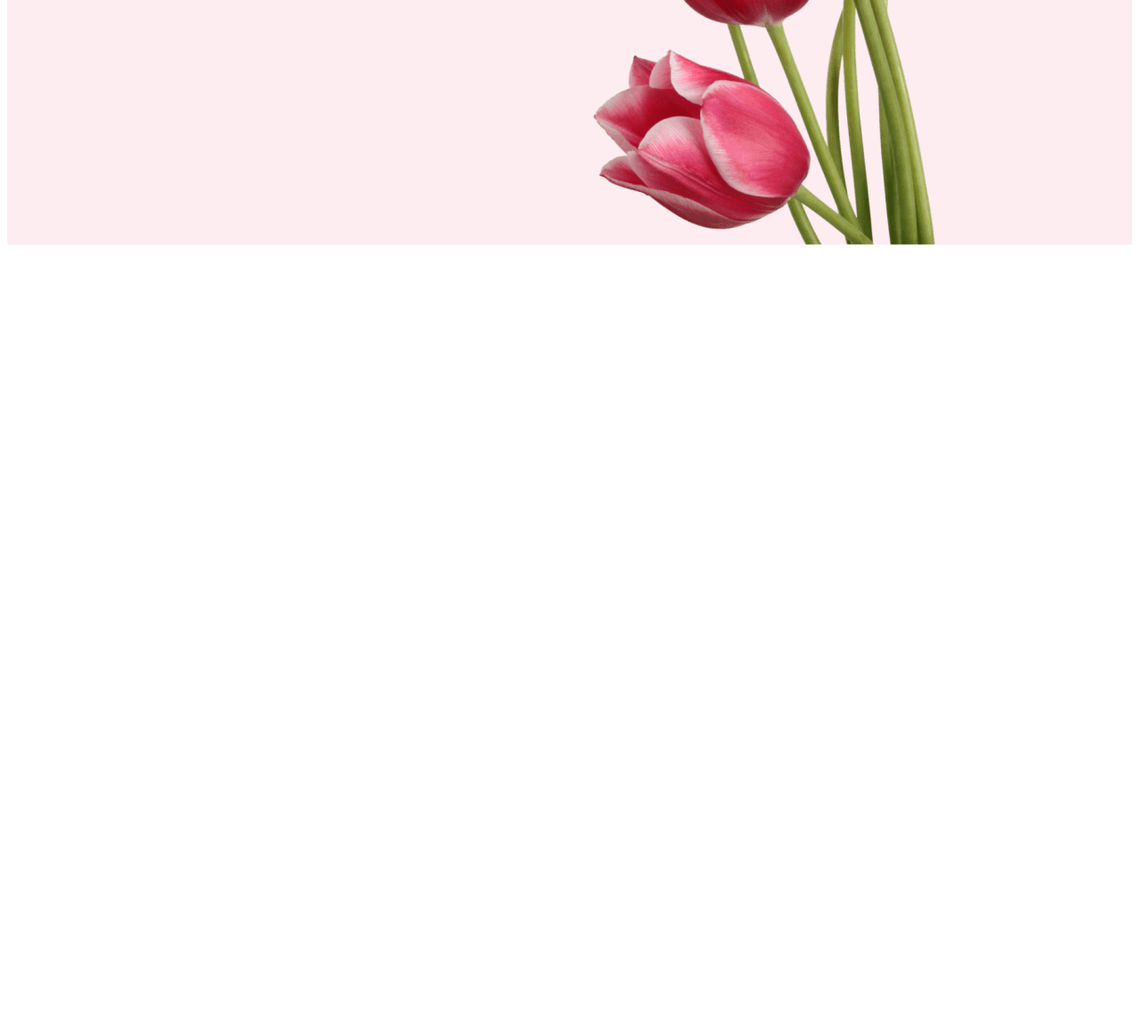
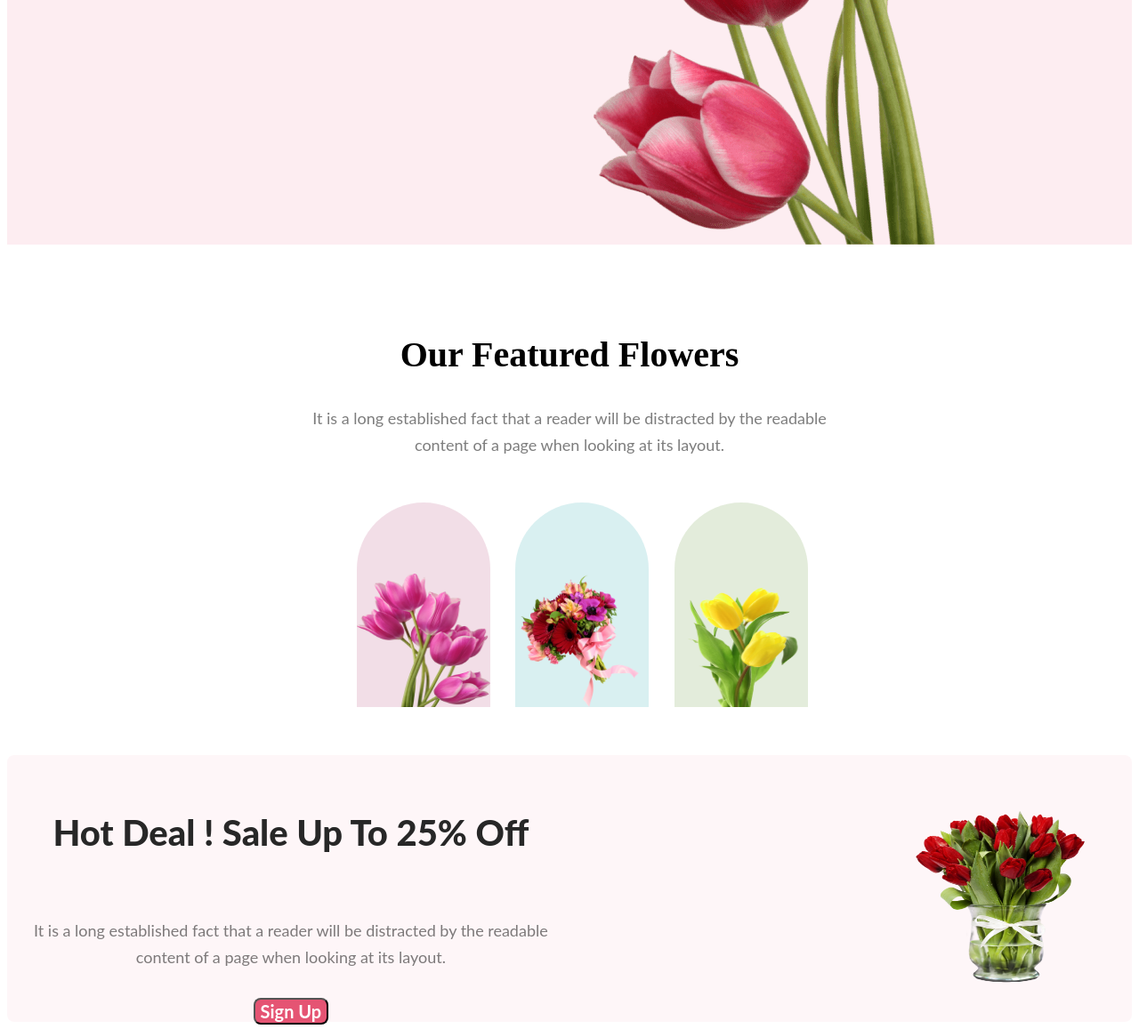
Before and after one commit to Naim2953/flower-shop-website, a plain HTML site: page index.html in a window 1280 px wide. Shown: the part 575-1732 px from the top of the page at 89% size. Before the commit the page ends 858 px from the top, so only its background shows below. Drawn offline with Linux system fonts and the light colour scheme.

Commit message:
second commit

```diff
--- a/flower.css
+++ b/flower.css
@@ -7,6 +7,8 @@
     background-position: right;
     background-size: contain;
     background-repeat: no-repeat;
+    flex-direction: column;
+
 
 
 }
@@ -19,6 +21,7 @@
     height: 288px;
     width: 700px;
 
+
 }
 .banner-pera{
     color: rgba(39, 39, 39, 0.60);
@@ -26,11 +29,10 @@ font-size: 18px;
 font-style: normal;
 font-weight: 400;
 line-height: 30px;
-width: 634px;
-height: 90px;
-padding-left: 60px;
-margin: 10px;
-padding-top: 10px;
+padding-left: 63px;
+flex-direction: column;
+
+
 
 }
 .button{
@@ -39,8 +41,143 @@ padding-top: 10px;
     color: white;
     background: #E55473;
 
+
 }
 .b-style{
     padding-left: 63px;
     padding-top: 25px;
 }
+.main-er-border{
+
+    margin-top: 100px;
+}
+.main-c{
+    text-align: center;
+    font-size: 40px;
+font-weight: 800
+}
+.main-p{
+    color: rgba(39, 39, 39, 0.60);
+text-align: center;
+font-family: Lato;
+font-size: 18px;
+font-style: normal;
+font-weight: 400;
+line-height: 30px;
+}
+.image{
+    display: flex;
+    justify-content: space-around;
+    margin: 50px 350px;
+
+
+
+
+}
+.img-6{
+    width:150px;
+    height:150px ;
+    padding-top: 80px;
+    border-radius: 300px 300px 0px 0px;
+    background: rgba(167, 33, 98, 0.15);
+
+
+
+
+}
+.img-5{
+    width: 150px;
+    height: 150px;
+    padding-top: 80px;
+    border-radius: 300px 300px 0px 0px;
+    background: rgba(5, 151, 160, 0.15);
+
+}
+.img-7{
+    width: 150px;
+    height: 150px;
+    padding-top: 80px;
+    border-radius: 300px 300px 0px 0px;
+    background: rgba(71, 125, 17, 0.15);
+
+}
+.back-img6{
+     width: 150px;
+    height: 150px;
+    padding-top: 80px;
+
+}
+.main-er-2nd-border{
+    border: 0px solid black;
+    width: auto;
+    height: 300px;
+    border-radius: 8px;
+    background: rgba(229, 84, 115, 0.05);
+    display: flex;
+
+
+}
+.sale-caption{
+    color: #272727;
+font-family: Lato;
+font-size: 40px;
+font-style: normal;
+font-weight: 800;
+line-height: normal;
+padding: 30px 30px;
+text-align: center;
+}
+.sale-pera{
+    color: rgba(39, 39, 39, 0.60);
+text-align:left;
+font-family: Lato;
+font-size: 18px;
+font-style: normal;
+font-weight: 400;
+line-height: 30px;
+padding: 08px 30px;
+text-align: center;
+
+
+}
+.button-style{
+    text-align: center;
+    padding: 05px 05px;
+}
+.sale-button{
+    color: white;
+font-family: Lato;
+font-size: 20px;
+font-style: normal;
+font-weight: 700;
+line-height: normal;
+border-radius: 8px;
+background: #E55473;
+text-align: center;
+
+
+}
+.rose{
+    height: 200px;
+    width: 200px;
+    text-align: right;
+    display: flex;
+
+
+}
+.rose8{
+  padding: 60px 60px 80px 380px;
+
+
+}
+
+.head{
+    display: flex;
+}
+.off{
+    text-align: center;
+}
+.rose8{
+    width: 100px;
+    height: 100px;
+}
--- a/index.html
+++ b/index.html
@@ -13,16 +13,64 @@
         <div class="banner-text">
             <h2 class="caption">Let's make<br> beautiful flowers a<br> part of your life.</h2>
             <div class="banner-pera">
-            <p>It is a long established fact that a reader will be distracted by the readable content of a page when looking at its layout. The point of using Lorem Ipsum is that it has a more-or-less normal distribution of letters.</p>
+            <p>It is a long established fact that a reader will be distracted by the readable<br> content of a page when looking at its layout. The point of using Lorem Ipsum is<br> that it has a more-or-less normal distribution of letters.</p>
             </div>
             <div class="b-style">
                 <button class="button">Shop Now</button>
-                </div>
+            </div>
 
         </div>
         </div>
+        <main>
+            <div class="main-er-border">
+                <h2 class="main-c">Our Featured Flowers</h2>
+                <p class="main-p">It is a long established fact that a reader will be distracted by the readable<br> content of a page when looking at its layout.</p>
+            </div>
+        </main>
+        <main>
+            <div class="image">
+                <div >
+                </div>
+            <div>
+                <img class="img-6" src="image/pngwing 6.png" alt="">
+            </div>
+            <div>
+                <img class="img-5" src="image/pngwing 5.png" alt="">
+            </div>
+            <div>
+                <img class="img-7" src="image/pngwing 7.png" alt="">
+            </div>
+            </div>
+
+
+
+
+        </main>
 
     </banner>
 
+
+    <main>
+        <div class="main-er-2nd-border">
+            <div>
+            <h2 class="sale-caption">Hot Deal ! Sale Up To 25% Off</h2>
+            <p class="sale-pera">
+                It is a long established fact that a reader will be distracted by the readable<br> content of a page when looking at its layout.
+            </p>
+            <div class="button-style">
+            <button class="sale-button">Sign Up</button>
+            </div>
+            </div>
+
+            <div class="rose8">
+            <img class="rose"  src="image/pngwing 8.png" alt="">
+            </div>
+            </div>
+
+
+
+        </div>
+    </main>
+
 </body>
 </html>
```
